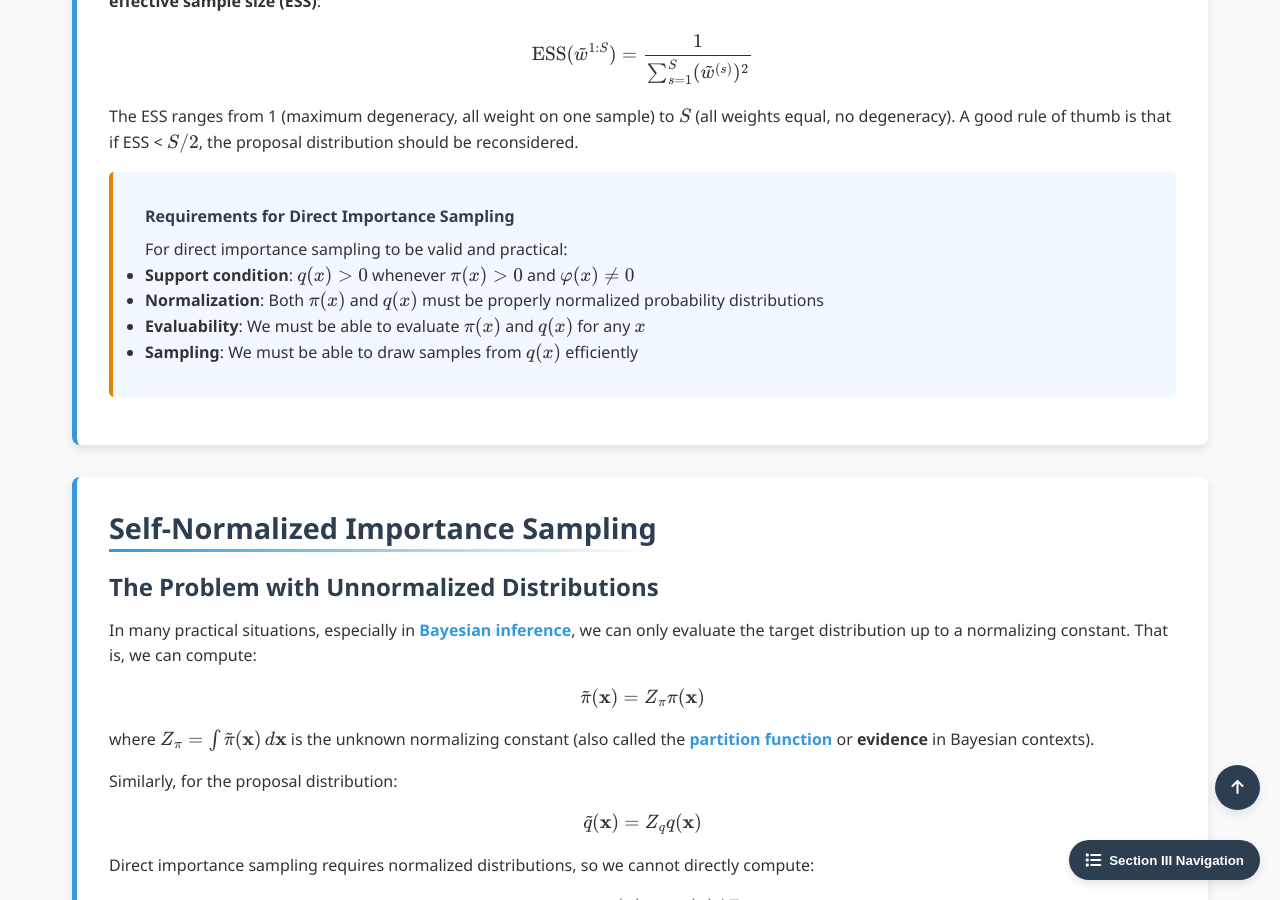
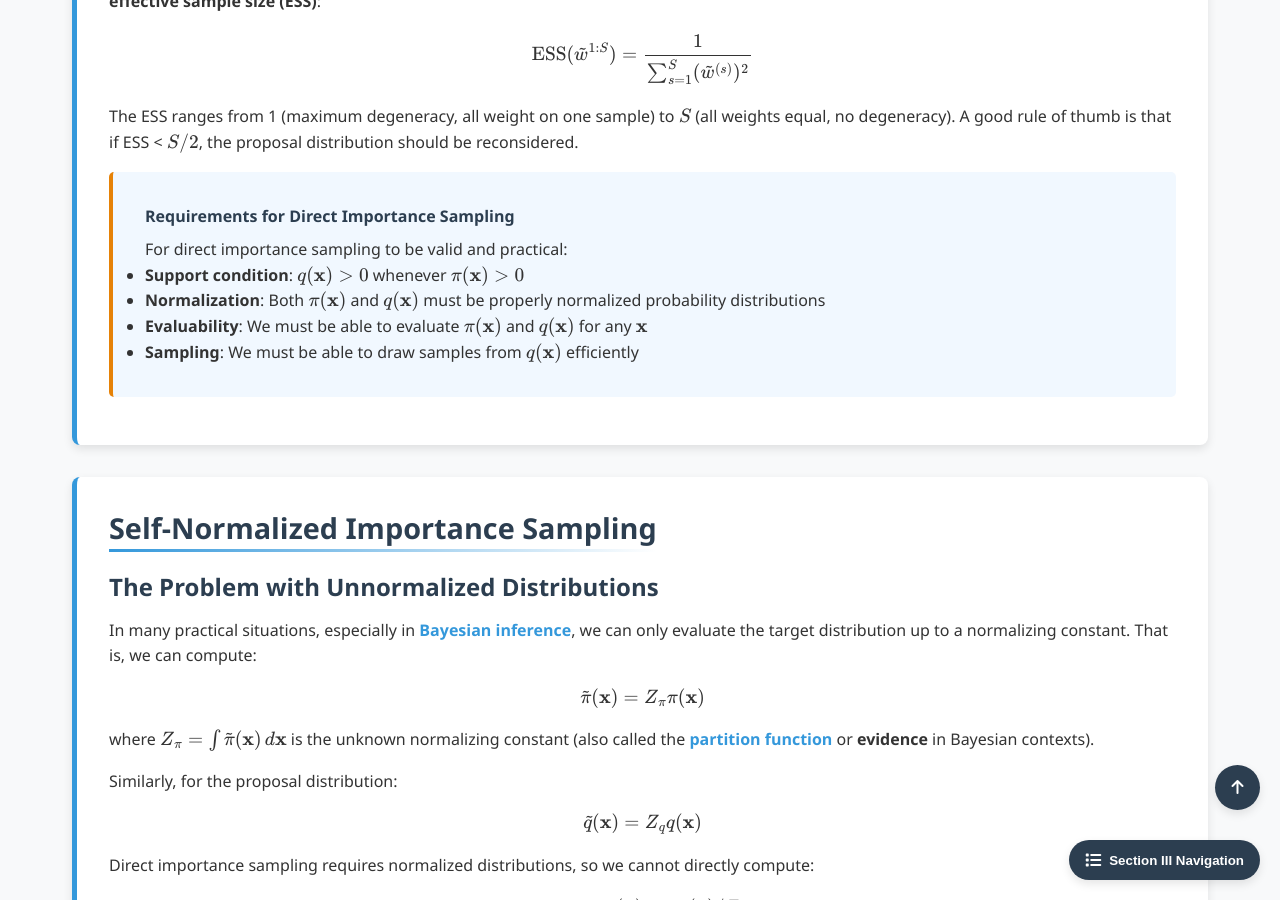
Before and after one commit to Yusukey01/yusukey01.github.io, a Jekyll site: the page built from Mathematics/Probability/importance_sampling.html, in a window 1280 px wide and 900 px high, scrolled down 3270 px. Built offline with Jekyll 4.4.1, drawn with Linux system fonts in a browser that asks for light colours.

Commit message:
making Importance sampling, direct

```diff
--- a/Mathematics/Probability/importance_sampling.html
+++ b/Mathematics/Probability/importance_sampling.html
@@ -290,11 +290,11 @@ uses_python: false
                 <div class="theorem">
                     <span class="theorem-title">Requirements for Direct Importance Sampling</span>
                     For direct importance sampling to be valid and practical:
-                    <ul>
-                        <li><strong>Support condition</strong>: \(q(x) > 0\) whenever \(\pi(x) > 0\) and \(\varphi(x) \neq 0\)</li>
-                        <li><strong>Normalization</strong>: Both \(\pi(x)\) and \(q(x)\) must be properly normalized probability distributions</li>
-                        <li><strong>Evaluability</strong>: We must be able to evaluate \(\pi(x)\) and \(q(x)\) for any \(x\)</li>
-                        <li><strong>Sampling</strong>: We must be able to draw samples from \(q(x)\) efficiently</li>
+                     <ul>
+                        <li><strong>Support condition</strong>: \(q(\mathbf{x}) > 0\) whenever \(\pi(\mathbf{x}) > 0\)</li>
+                        <li><strong>Normalization</strong>: Both \(\pi(\mathbf{x})\) and \(q(\mathbf{x})\) must be properly normalized probability distributions</li>
+                        <li><strong>Evaluability</strong>: We must be able to evaluate \(\pi(\mathbf{x})\) and \(q(\mathbf{x})\) for any \(\mathbf{x}\)</li>
+                        <li><strong>Sampling</strong>: We must be able to draw samples from \(q(\mathbf{x})\) efficiently</li>
                     </ul>
                 </div>
 
```
